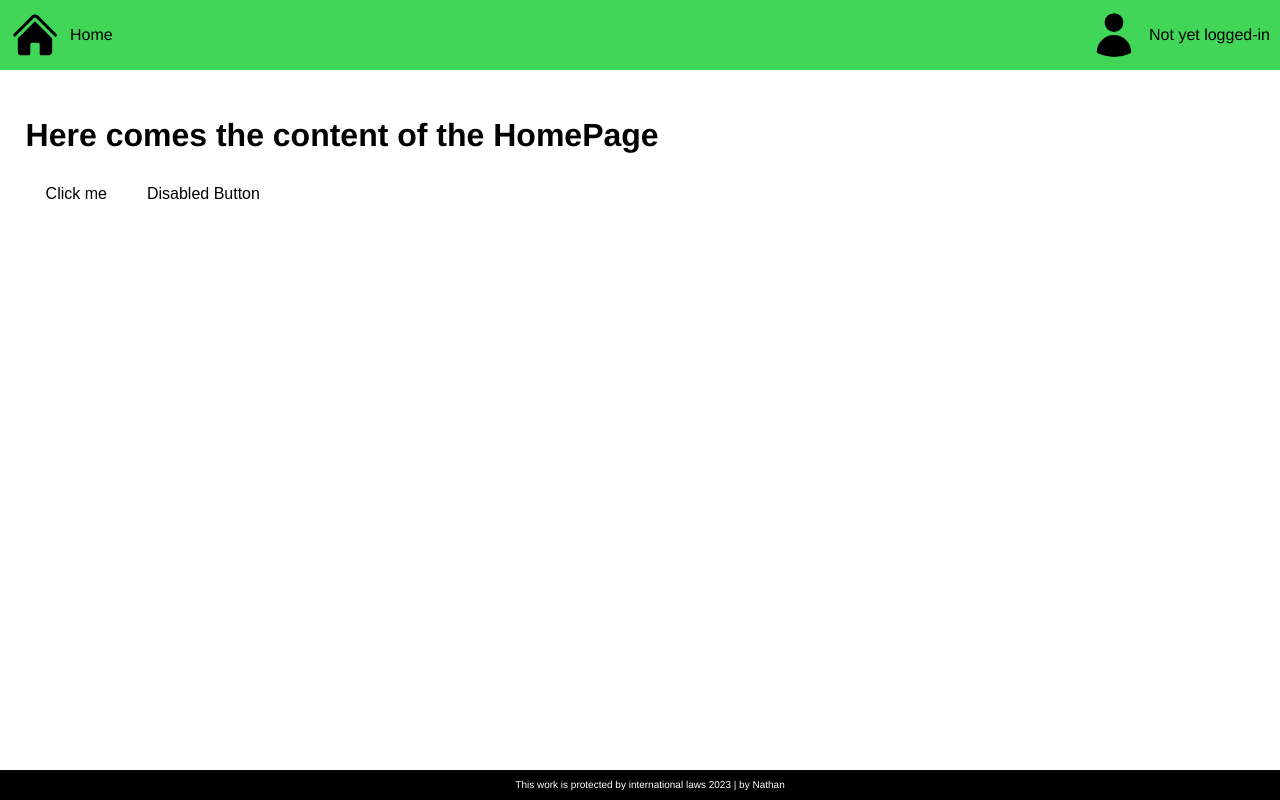
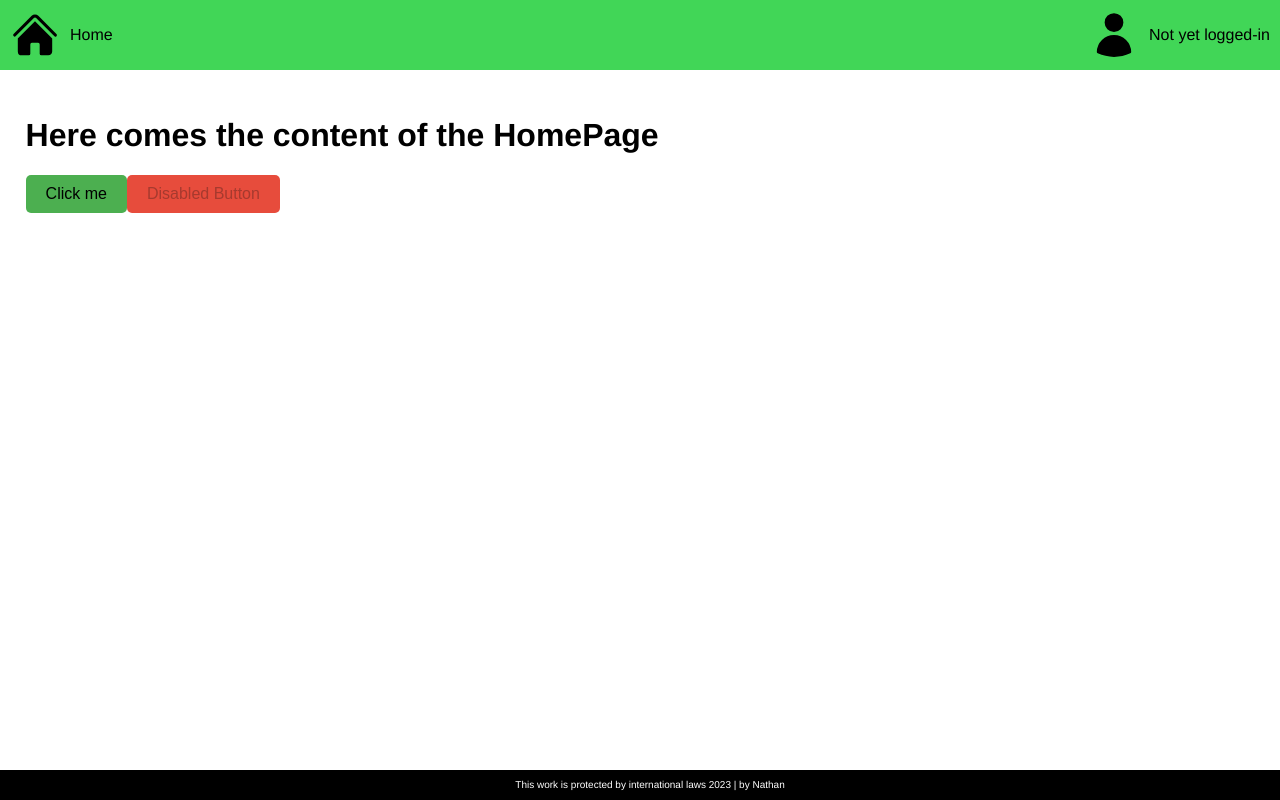
Before and after one commit to Nath9666/info--Web-Development-for-IT-Engineer, a Vue app in the folder Lab3/vue-oauth-microsoft-graph/: page / in a window 1280 px wide. Built offline with nearby package versions, Linux system fonts and the light colour scheme.

Commit message:
ex7 terminer

```diff
--- a/Lab3/vue-oauth-microsoft-graph/src/components/baseButton.vue
+++ b/Lab3/vue-oauth-microsoft-graph/src/components/baseButton.vue
@@ -1,5 +1,13 @@
 <template>
-  <button key="">
+  <button
+    :style="cssVars"
+    :class="{ disabled: disabled, hovered: isHovered, focused: isFocused }"
+    @mouseover="isHovered = true"
+    @mouseout="isHovered = false"
+    @focus="isFocused = true"
+    @blur="isFocused = false"
+    :disabled="disabled"
+  >
     <slot></slot>
   </button>
 </template>
@@ -13,22 +21,21 @@ export default {
     },
     color: {
       type: String,
-      default: "#3498db", // Default color (you can change it)
+      default: "#3498db",
     },
   },
   computed: {
     cssVars() {
       return {
-        /* variables you want to pass to css */
         "--color": this.color,
       };
     },
-    data() {
-      return {
-        isHovered: false,
-        isFocused: false,
-      };
-    },
+  },
+  data() {
+    return {
+      isHovered: false,
+      isFocused: false,
+    };
   },
 };
 </script>
@@ -38,9 +45,28 @@ button {
   padding: 10px 20px;
   font-size: 16px;
   cursor: pointer;
-  transition: background-color 0.3s, color 0.3s, transform 0.3s;
   border: none;
   border-radius: 5px;
   background-color: var(--color);
+  transition: background-color 0.3s ease;
 }
+
+button:hover {
+  background-color: darken(var(--color), 10%);
+}
+
+button:disabled {
+  cursor: not-allowed;
+}
+
+button:disabled:hover {
+  background-color: var(--color);
+}
+
+button.focused {
+  outline: 2px solid rgba(52, 152, 219, 0.8);
+  /* Adjust the outline color as needed */
+}
+
+/* Add other styles as needed */
 </style>
```
